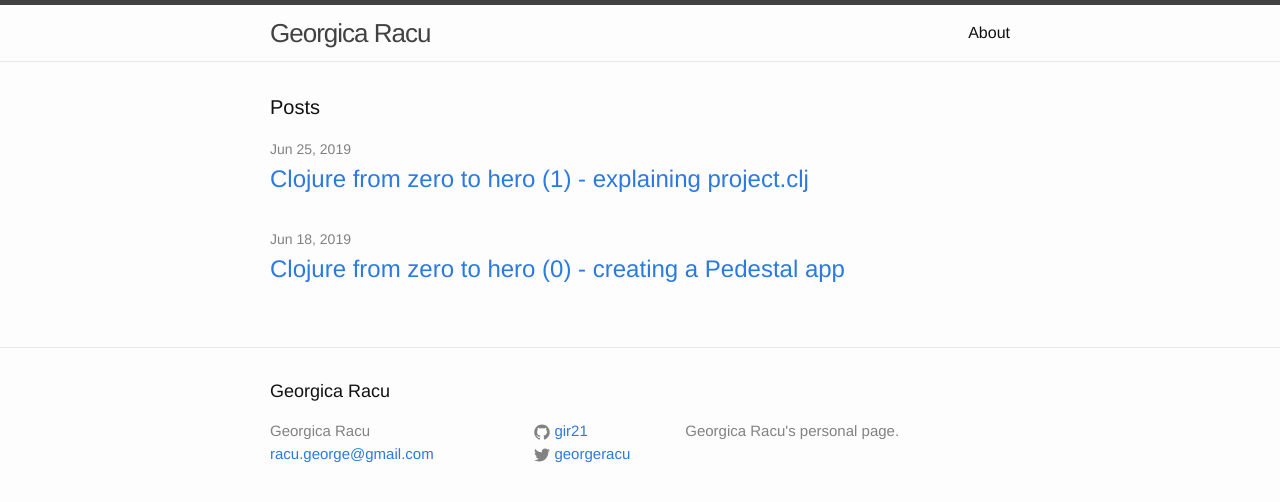
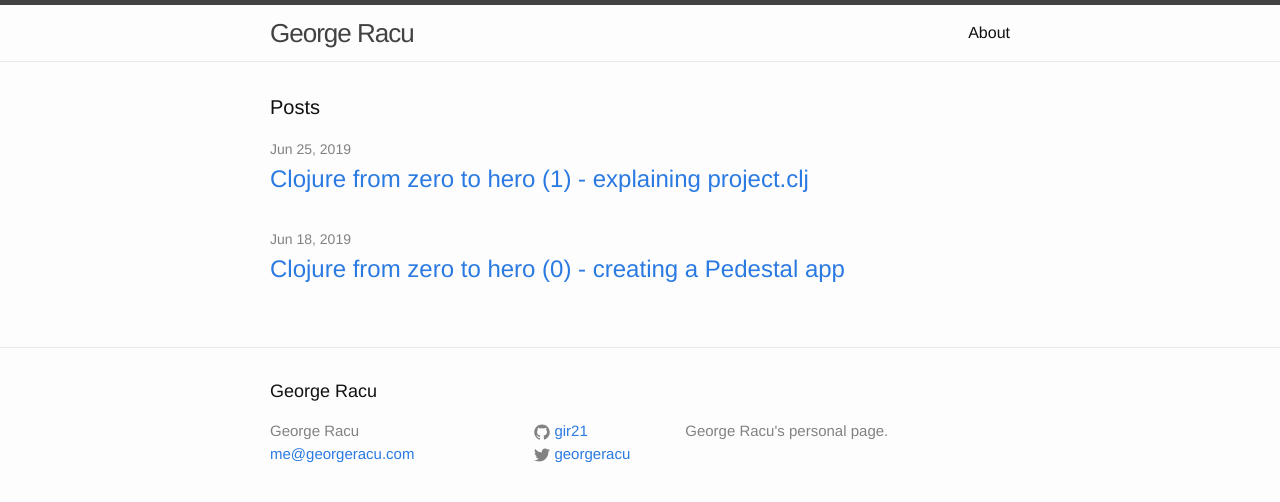
Before and after one commit to georgeracu/georgeracu.github.com, a Jekyll site: the page built from index.html, in a window 1280 px wide. Shown: the top 502 px of the page. Built offline with Jekyll 4.4.1, drawn with Linux system fonts in a browser that asks for light colours.

Commit message:
Updated name and email

```diff
--- a/_config.yml
+++ b/_config.yml
@@ -1,9 +1,9 @@
 # Site settings
-title: Georgica Racu
-email: racu.george@gmail.com
-description: "Georgica Racu's personal page."
+title: George Racu
+email: me@georgeracu.com
+description: "George Racu's personal page."
 baseurl: "" # the subpath of your site, e.g. /blog/
-url: "http://yourdomain.com" # the base hostname & protocol for your site
+url: "https://georgeracu.com" # the base hostname & protocol for your site
 twitter_username: georgeracu
 github_username:  gir21
 
```
